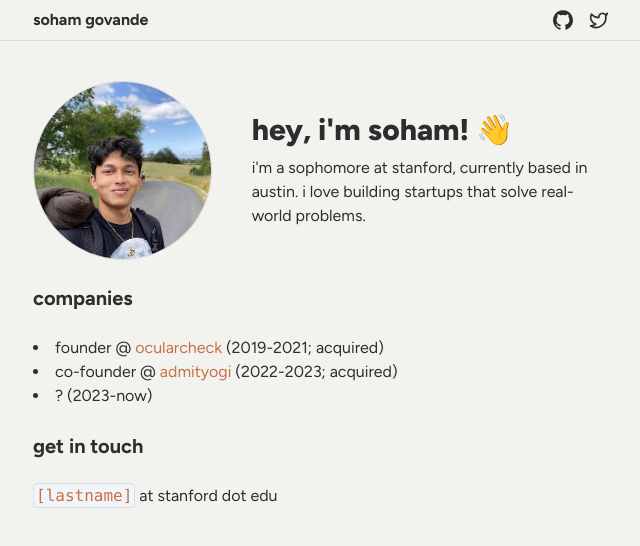
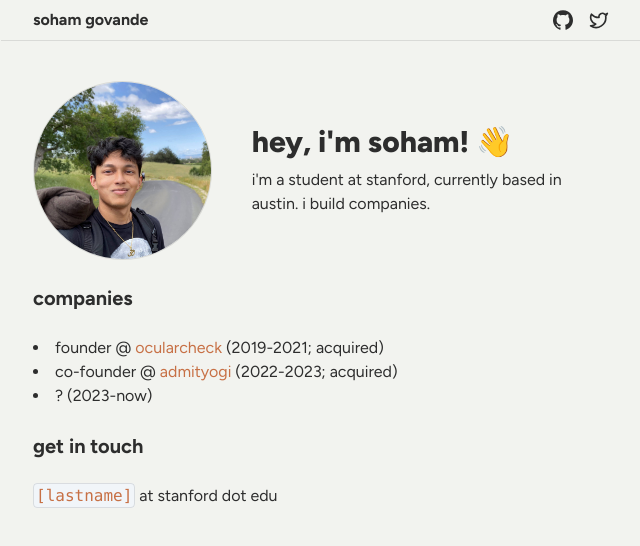
Before and after one commit to SohamGovande/personal-site, a Next.js app: page / in a window 1280 px wide. Shown: the top 546 px of the page, without its empty margins (319-959 px from the left). Built offline with nearby package versions, Linux system fonts and the light colour scheme.

Commit message:
update main page text

```diff
--- a/app/page.tsx
+++ b/app/page.tsx
@@ -12,8 +12,7 @@ export default function IndexPage() {
             hey, i&apos;m soham! 👋
           </h1>
           <p className="mt-2">
-            i&apos;m a sophomore at stanford, currently based in austin. i love building
-            startups that solve real-world problems.
+            i&apos;m a student at stanford, currently based in austin. i build companies.
           </p>
         </div>
       </div>
```
